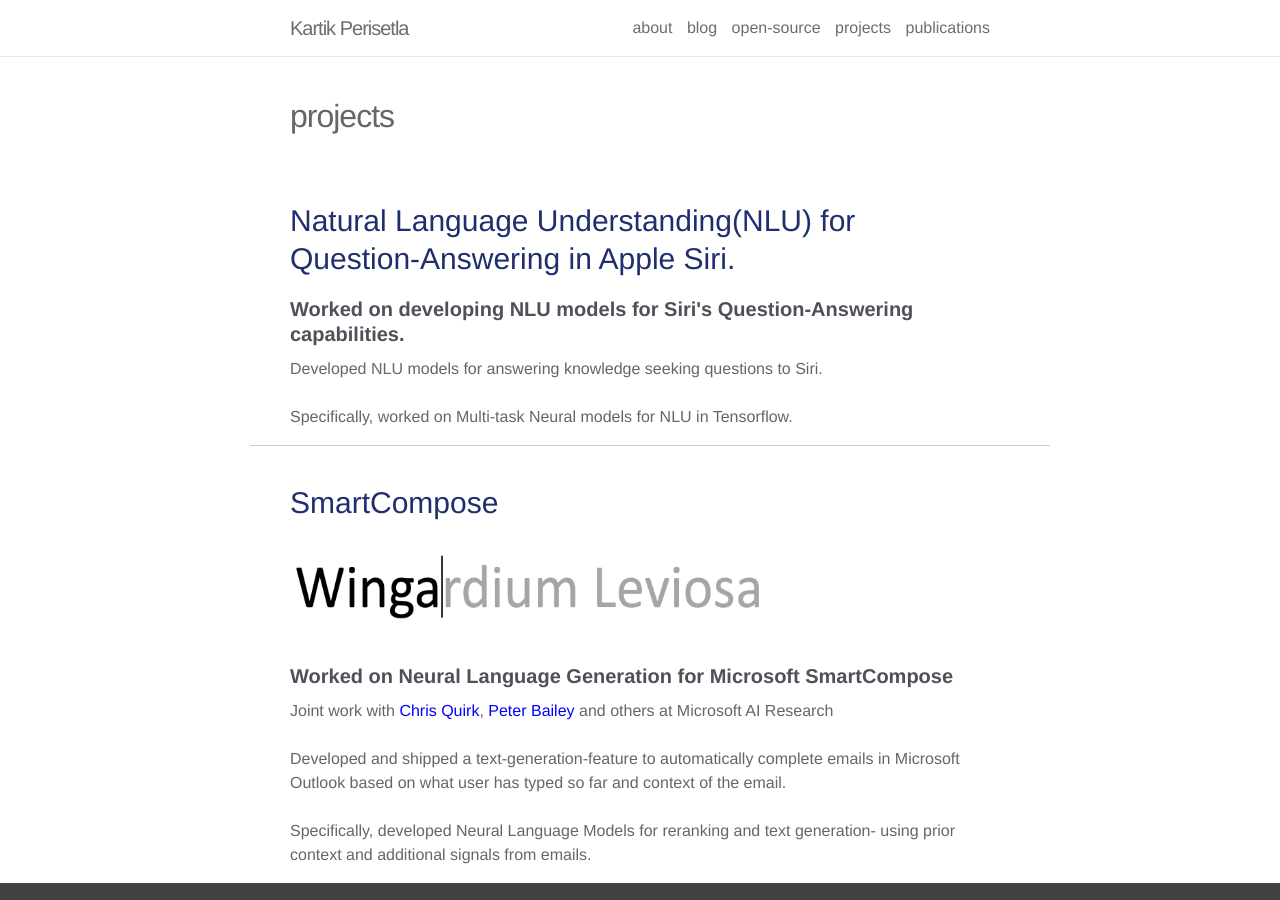
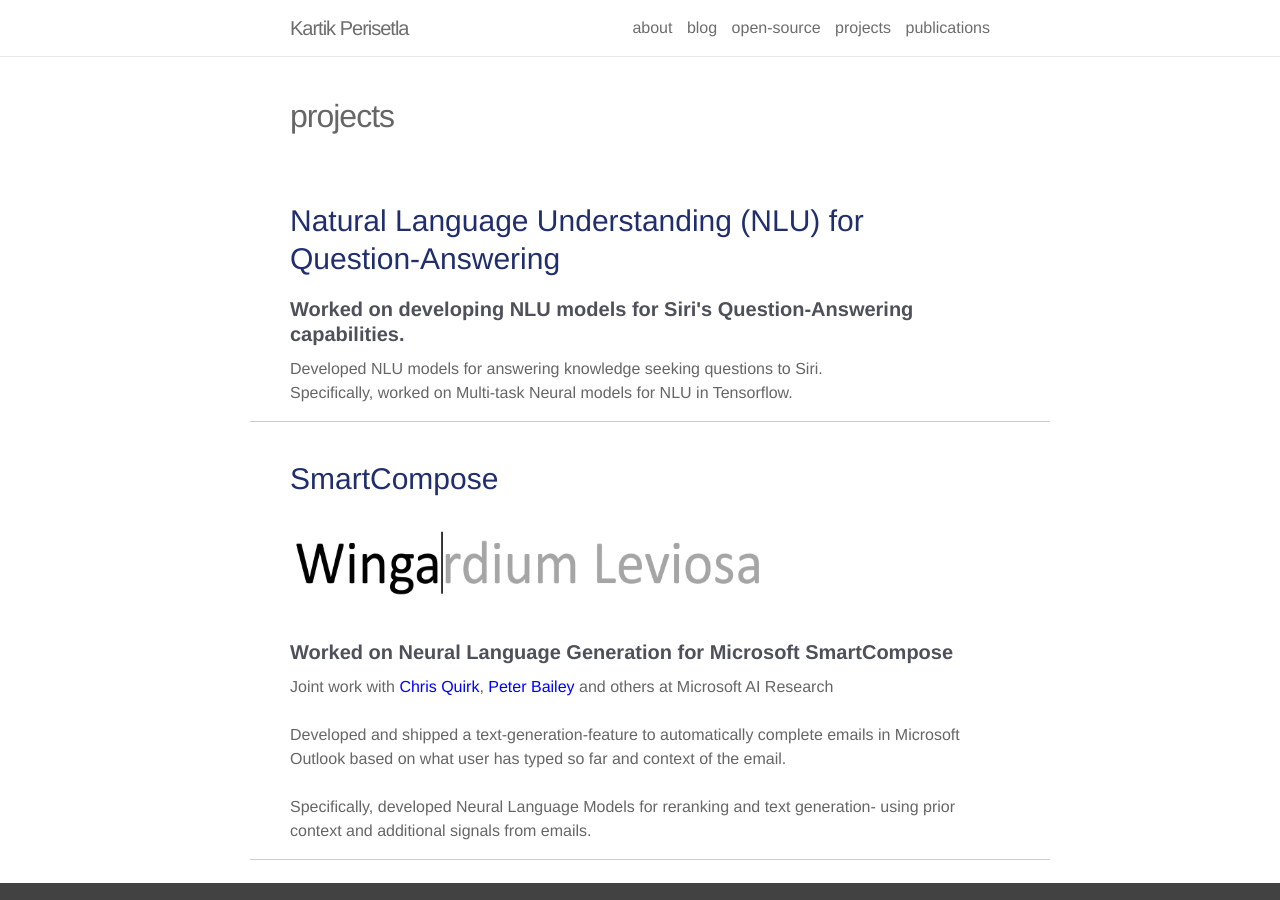
Before and after one commit to kartikperisetla/kartikperisetla.github.io, a Jekyll site: the page built from _pages/projects.md, in a window 1280 px wide and 900 px high. Built offline with Jekyll 4.4.1, drawn with Linux system fonts in a browser that asks for light colours; nearby versions of some CDN libraries.

Commit message:
updated project

```diff
--- a/_pages/projects.md
+++ b/_pages/projects.md
@@ -4,11 +4,11 @@
 permalink: /projects/
 description:
 ---
-<h3 style="color:#202E6E">Natural Language Understanding(NLU) for Question-Answering in Apple Siri.
+<h3 style="color:#202E6E">Natural Language Understanding (NLU) for Question-Answering
 </h3>
 <p align="justify">
     <b><h4 style="color:#4E505A"> Worked on developing NLU models for Siri's Question-Answering capabilities.</h4></b>
-    Developed NLU models for answering knowledge seeking questions to Siri. <br/><br/>
+    Developed NLU models for answering knowledge seeking questions to Siri.<br/>
     Specifically, worked on Multi-task Neural models for NLU in Tensorflow.
 </p>
 
```
